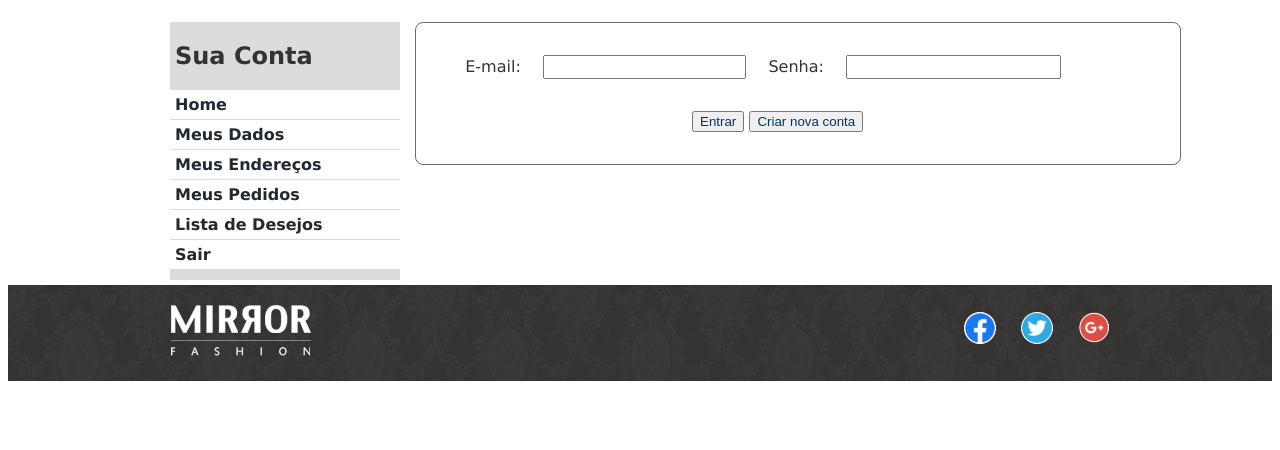
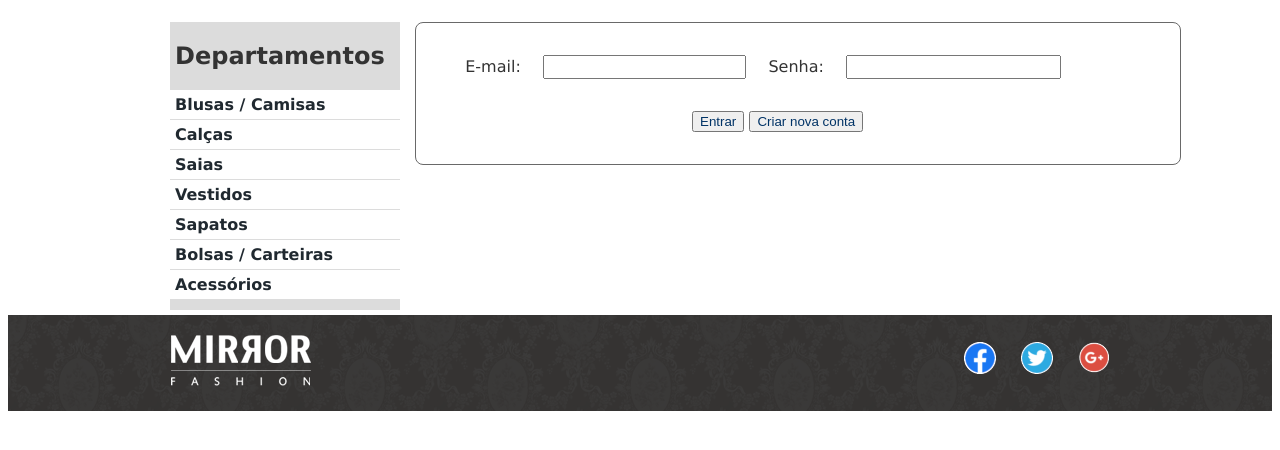
Before and after one commit to lorioliveira/Loja-de-Roupa, a PHP site: page /suaconta.html in a window 1280 px wide. Shown: the part 114-564 px from the top of the page. Run offline with PHP 8.4, Linux system fonts and the light colour scheme.

Commit message:
Atualização de linhas de códigos

```diff
--- a/mirrorfashion/css/estilos_2.css
+++ b/mirrorfashion/css/estilos_2.css
@@ -190,10 +190,12 @@ label {
 }
 
 #homem{
-	margin-left: 100px;
+	margin-left: 170px;
 }
 
-#end{
+#log{
+	margin-right: 5px;
+	margin-left: 5px;
 	width: 580px;
 }
 
--- a/mirrorfashion/index.html
+++ b/mirrorfashion/index.html
@@ -74,7 +74,8 @@
 	 OUTRA COISA: SÓ FUNCIONA 100% QUANDO COLOCA A VÍRGULA!!  -->
 		<a href="produtos.html"> <img src="img/clothingindustry.png"></a>
 		<a href="" class="play, pause"></a>
-
+<!-- PARA COLCOAR BANNER EM NUM CAROUSEL  -->
+<!-- https://www.w3schools.com/bootstrap/bootstrap_carousel.asp -->
 	<!-- FIM DOS SLIDES DE BANNERS -->
 	</div>
 
--- a/mirrorfashion/suaconta.html
+++ b/mirrorfashion/suaconta.html
@@ -41,14 +41,23 @@
 
 		<!--Seção do MENU SUA CONTA -->
 			<section class="menu-departamentos">
-				<h2 style="margin-left: 5px;">Sua Conta</h2>
+				<h2 style="margin-left: 5px;"> Departamentos</h2>
 					<nav>
-							<li><a href="index.html">Home</a></li>
-							<li><a href="">Meus Dados</a></li>
-							<li><a href="https://www.google.com.br/">Meus Endereços</a></li>
-							<li><a href="">Meus Pedidos</a></li>
-							<li><a href="">Lista de Desejos</a></li>
-							<li><a href="tela_sair.html">Sair</a></li>
+							<li>
+								<a href="#">Blusas / Camisas</a>
+								<ul>
+									<li><a href="">Manga Comprida</a></li>
+									<li><a href="https://nubank.com.br/">Manga Curta</a></li>
+									<li><a href="">Camisa Social</a></li>
+									<li><a href="https://blogdoiphone.com/">Camisa Casual</a></li>
+								</ul>
+							</li>
+							<li><a href="">Calças</a></li>
+							<li><a href="https://www.google.com.br/">Saias</a></li>
+							<li><a href="">Vestidos</a></li>
+							<li><a href="">Sapatos</a></li>
+							<li><a href="https://www.climatempo.com.br/previsao-do-tempo/cidade/494/mogidascruzes-sp">Bolsas / Carteiras</a></li>
+							<li><a href="">Acessórios</a></li>
 					</nav>
 			</section>
 			<!-- FIM DA SEÇÃO SUA CONTA -->
@@ -67,7 +76,7 @@
 			</div>
 
 		    <div class="button">
-		    	<button type="submit"><a href="..\mirrorfashion\tela_salvar.html"> Entrar </button>
+		    	<button type="submit"><a href="..\mirrorfashion\tela_login.html"> Entrar </button>
 		    	<button type="submit" id="novaconta"><a href="..\mirrorfashion\nova_conta.html"> Criar nova conta </button>
 		    </a></div>
 
--- a/mirrorfashion/tela_sair.html
+++ b/mirrorfashion/tela_sair.html
@@ -19,9 +19,11 @@
 				<li><a href="index.html">Home</a></li>
 				<li><a href="produtos.html">Produtos</a></li>
 				<li><a href="sobre.html">Sobre</a></li>
-				<li><a href="">Cartão Fidelidade</a></li>
+				<!-- CARTÃO FIDELIDADE SERÁ DENTRO DE FORMA DE PAGAMENTO
+					<li><a href="">Cartão Fidelidade</a></li> -->
 				<li><a href="suaconta.html">Sua Conta</a></li>
-				<li><a href="">Lista de Desejos</a></li>
+				<!-- LISTA DE DESEJOS SERÁ DENTRO DE SUA CONTA
+					<li><a href="">Lista de Desejos</a></li> -->
 			</br>
 			</ul>
 		</nav>
```
Also changed, not shown: mirrorfashion/nova_conta.html (+4 -4 lines), mirrorfashion/tela_salvar.html (+7 -6 lines).
